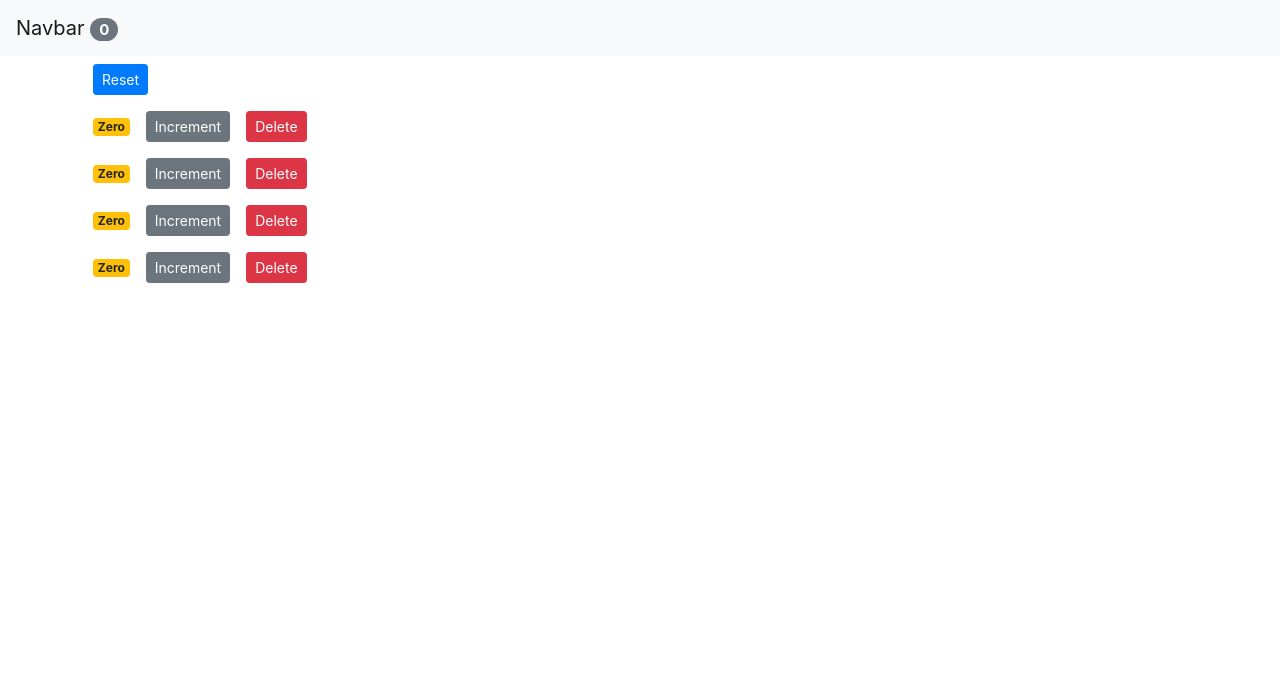
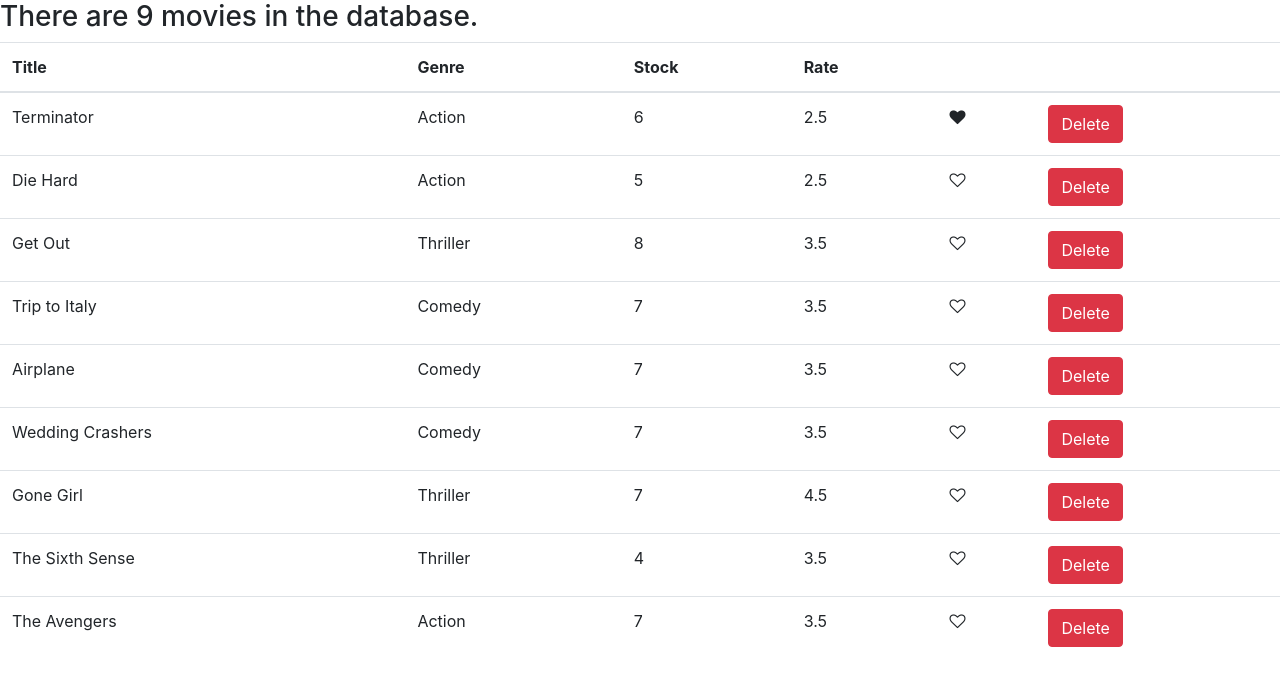
Before and after one commit to cherry77/MyReact, a React (Create React App) app in the folder counter-app/: page / in a window 1280 px wide. Shown: the top 686 px of the page. Built offline with nearby package versions, Linux system fonts and the light colour scheme.

Commit message:
add like

```diff
--- /dev/null
+++ b/counter-app/src/components/like.jsx
@@ -0,0 +1,16 @@
+import React, {Component} from 'react'
+
+class Like extends Component {
+    render() {
+        let classes = 'fa fa-heart';
+        if(!this.props.liked) classes+= '-o';
+        return (
+            <React.Fragment>
+                <i className={classes}
+                      onClick={this.props.onClick}></i>
+            </React.Fragment>
+        )
+    }
+}
+
+export default Like
--- a/counter-app/src/components/movies.jsx
+++ b/counter-app/src/components/movies.jsx
@@ -1,5 +1,6 @@
 import React, {Component} from 'react'
 import {getMovies} from './../services/fakeMovieService'
+import Like from './like'
 
 class Movies extends Component {
     constructor(props) {
@@ -21,6 +22,14 @@ class Movies extends Component {
         this.setState({movies})
     };
 
+    handleLike = (movie) => {
+        const movies = [...this.state.movies];
+        const index = movies.indexOf(movie);
+        movies[index] = {...movies[index]};
+        movies[index].liked = !movies[index].liked;
+        this.setState({movies})
+    };
+
     render() {
         const {length: count} = this.state.movies;
         if(count === 0) return <h3>There are no movies in the database.</h3>
@@ -35,6 +44,7 @@ class Movies extends Component {
                         <th>Stock</th>
                         <th>Rate</th>
                         <th></th>
+                        <th></th>
                     </tr>
                     </thead>
                     <tbody>
@@ -44,6 +54,7 @@ class Movies extends Component {
                             <td>{movie.genre.name}</td>
                             <td>{movie.numberInStock}</td>
                             <td>{movie.dailyRentalRate}</td>
+                            <td><Like liked={movie.liked} onClick={() => this.handleLike()}/></td>
                             <td>
                                 <button className="btn btn-danger"
                                         onClick={() => this.handleDelete(movie)}>Delete
--- a/counter-app/src/index.js
+++ b/counter-app/src/index.js
@@ -6,9 +6,9 @@ import * as serviceWorker from './serviceWorker';
 import 'bootstrap/dist/css/bootstrap.css';
 import 'font-awesome/css/font-awesome.css';
 
-// import Counters from './components/counters'
+import Movies from './components/movies'
 
-ReactDOM.render(<App />, document.getElementById('root'));
+ReactDOM.render(<Movies />, document.getElementById('root'));
 
 // If you want your app to work offline and load faster, you can change
 // unregister() to register() below. Note this comes with some pitfalls.
--- a/counter-app/src/services/fakeMovieService.js
+++ b/counter-app/src/services/fakeMovieService.js
@@ -7,7 +7,8 @@ const movies = [
     genre: { _id: "5b21ca3eeb7f6fbccd471818", name: "Action" },
     numberInStock: 6,
     dailyRentalRate: 2.5,
-    publishDate: "2018-01-03T19:04:28.809Z"
+    publishDate: "2018-01-03T19:04:28.809Z",
+    liked: true
   },
   {
     _id: "5b21ca3eeb7f6fbccd471816",
```
